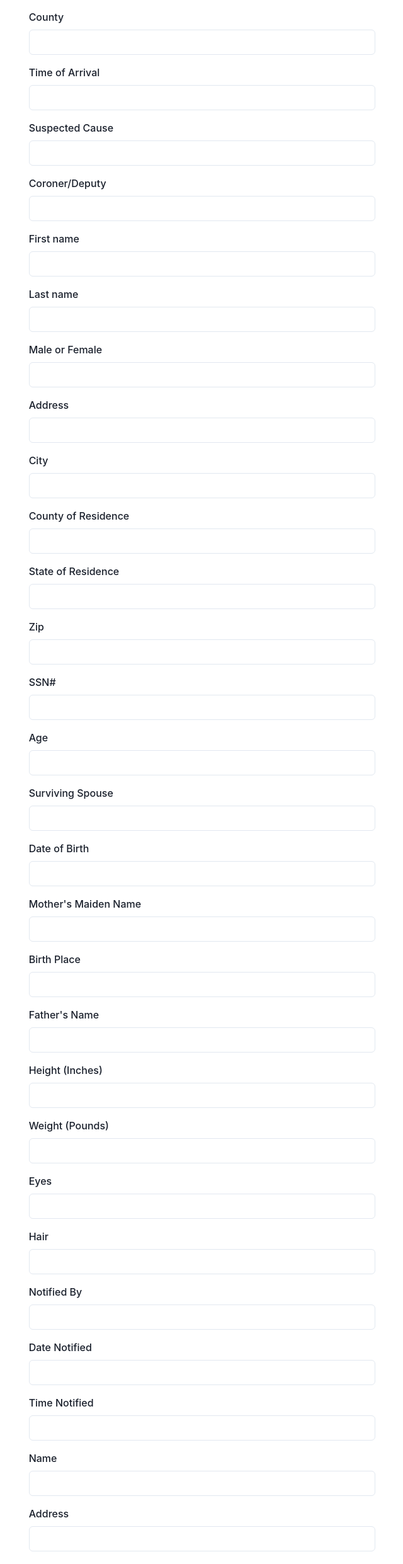
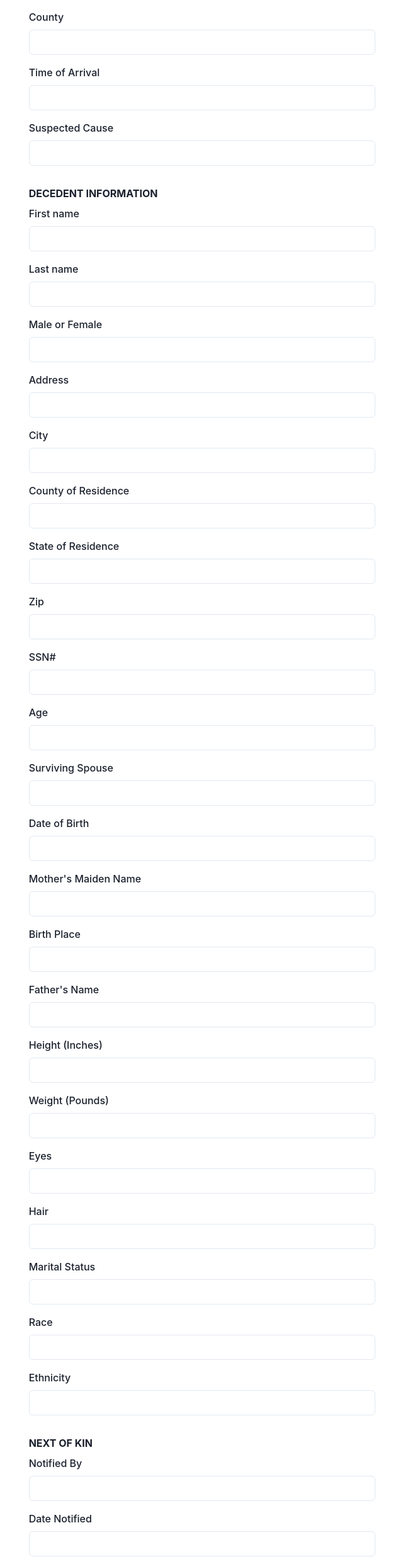
Before and after one commit to tylerkennedy/DSI, a Next.js app: page / in a window 1280 px wide. Shown: the part 690-3173 px from the top of the page at 63% size, without its empty margins (283-923 px from the left). Built offline with nearby package versions, Linux system fonts and the light colour scheme; no server answers; sample sign-in values are in the browser's storage.

Commit message:
Fixing form

```diff
--- a/src/components/form.js
+++ b/src/components/form.js
@@ -98,11 +98,8 @@ class Form extends Component {
             <FormLabel htmlFor='suspectedCause'>Suspected Cause</FormLabel>
             <Input id='suspectedCause' type='text'></Input>
           </Box>
-          {/* // Begin Decedent Information Section */}
-          <Box py={2}>
-            <FormLabel htmlFor='coronerOrDeputy'>Coroner/Deputy</FormLabel>
-            <Input id='coronerOrDeputy' type='text'></Input>
-          </Box>
+          <br></br>
+          <h2><strong>DECEDENT INFORMATION</strong></h2>
           <Box py={2}>
             <FormLabel htmlFor='firstName'>First name</FormLabel>
             <Input id='firstName' type='text'></Input>
@@ -179,8 +176,24 @@ class Form extends Component {
             <FormLabel htmlFor='hair'>Hair</FormLabel>
             <Input id='hair' type='text'></Input>
           </Box>
-          {/* // Still required: checkbox status sections (marital status, education, race, ethnicity, employment, veteran or pregnant)
-          // Begin Next of Kin Section */}
+          {/* // Still required: checkbox status sections (marital status, education, race, ethnicity, employment, veteran or pregnant).
+          Temporarily a fill-in box.
+          */}
+         <Box py={2}>
+            <FormLabel htmlFor='maritalStatus'>Marital Status</FormLabel>
+            <Input id='maritalStatus' type='text'></Input>
+          </Box>
+          <Box py={2}>
+            <FormLabel htmlFor='race'>Race</FormLabel>
+            <Input id='race' type='text'></Input>
+          </Box>
+          <Box py={2}>
+            <FormLabel htmlFor='ethnicity'>Ethnicity</FormLabel>
+            <Input id='ethnicity' type='text'></Input>
+          </Box>
+          <br></br>
+          {/* Next of Kin section*/}
+          <h2><strong>NEXT OF KIN</strong></h2>
           <Box py={2}>
             <FormLabel htmlFor='notifiedBy'>Notified By</FormLabel>
             <Input id='notifiedBy' type='text'></Input>
```
Also changed, not shown: 1 other file (tests, documents, lock files or other folders).
